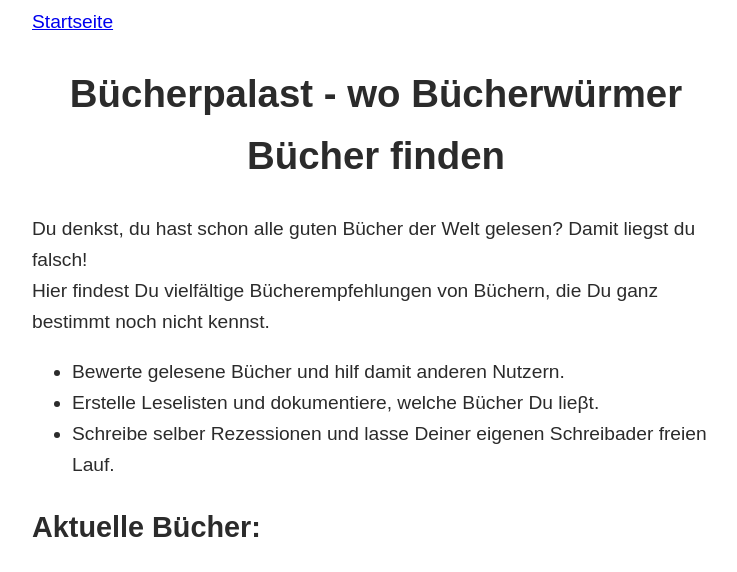
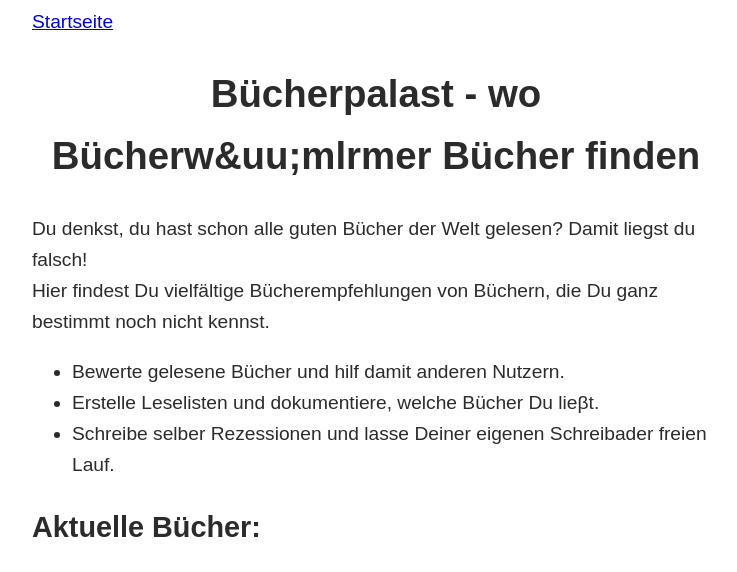
Before and after one commit to BarbaraKat/b-cherpalast, a plain HTML site: page index.html in a window 1280 px wide. Shown: the part 157-729 px from the top of the page, without its empty margins (264-1001 px from the left). Drawn offline with Linux system fonts and the light colour scheme.

Commit message:
Update index.html

```diff
--- a/index.html
+++ b/index.html
@@ -7,7 +7,7 @@
     <body>
         <figure class="einzel"> <img src="home/img/buecherpalast_logo.jpg" class="logo" alt="Logo des B&uuml;cherpalasts">
                 <figcaption><a href="index.html">Startseite</a></figcaption>
-        <h1>B&uuml;cherpalast - wo B&uumlcherw&uumlrmer B&uuml;cher finden</h1>
+        <h1>B&uuml;cherpalast - wo B&uuml;cherw&uu;mlrmer B&uuml;cher finden</h1>
         <link rel="stylesheet" href="./home/formate.css">
         Du denkst, du hast schon alle guten B&uuml;cher der Welt gelesen? Damit liegst du falsch! <br>
         Hier findest Du vielf&auml;ltige B&uuml;cherempfehlungen von B&uuml;chern, die Du ganz bestimmt noch nicht kennst.
```
